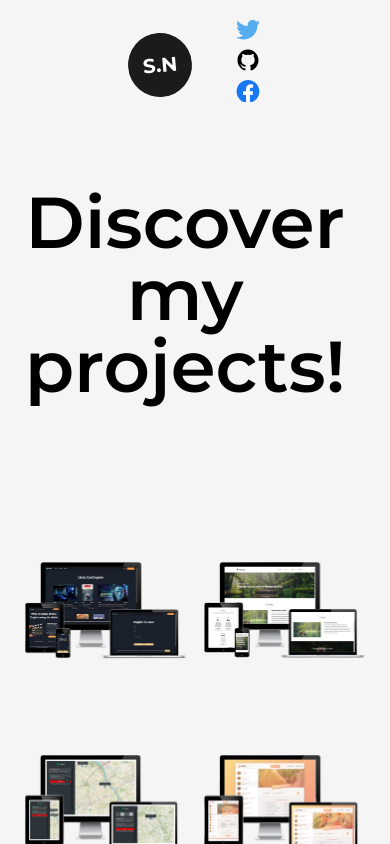
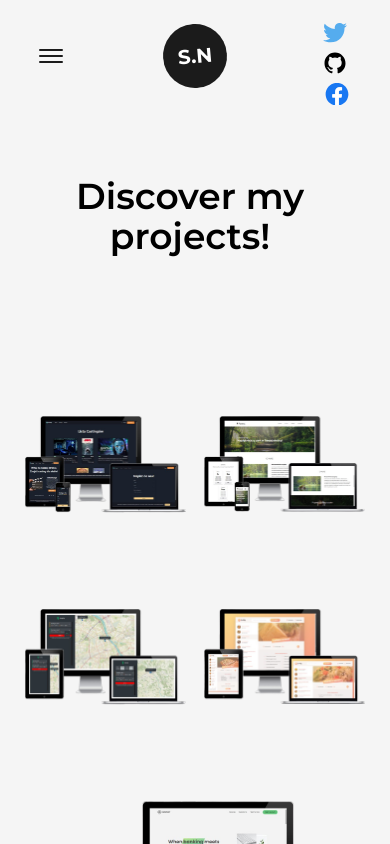
Before and after one commit to sporthq/portfolio, a Next.js app: page /projects in a window 390 px wide. Shown: the top 844 px of the page. Built offline with nearby package versions, Linux system fonts and the light colour scheme.

Commit message:
test on view

```diff
--- a/src/components/NavBar.js
+++ b/src/components/NavBar.js
@@ -1,5 +1,5 @@
 import Link from 'next/link';
-import React, {useState} from 'react';
+import React, { useState } from 'react';
 import Logo from './Logo';
 import { useRouter } from 'next/router';
 import { TwitterIcon, FaceBookIcon, GithubIcon } from './Icons';
@@ -23,17 +23,15 @@ const CustomLink = ({ href, title, className = '' }) => {
 const NavBar = () => {
 	const router = useRouter();
 
-
-	const [isOpen, setisOpen] = useState('')
-	function handleClick(){
-		setisOpen(!isOpen)
+	const [isOpen, setisOpen] = useState('');
+	function handleClick() {
+		setisOpen(!isOpen);
 	}
 	return (
 		<>
-
-<header className='w-full px-32 py-6 text-xl font-medium flex  items-center justify-between  lg:py-4  '>
-{/* <button
-        className=" flex-col justify-center items-center hidden lg:flex "
+			<header className='relative w-full px-32 py-6 text-xl font-medium flex  items-center justify-between  lg:pt-4 lg:justify-center '>
+				<button
+        className="absolute left-[10%] top-[50%] -translate-y-[50%] flex-col justify-center items-center hidden lg:flex "
         onClick={handleClick}
       >
         <span
@@ -51,13 +49,11 @@ const NavBar = () => {
             isOpen ? "-rotate-45 -translate-y-1" : "translate-y-0.5"
           } `}
         ></span>
-      </button> */}
+      </button>
 				<div className=''>
 					<Logo />
 				</div>
-				<div className='md:hidden  '
-
-				>
+				<div className='lg:hidden  '>
 					<nav className=' absolute left-[50%] translate-x-[-50%]'>
 						<CustomLink href='/' title='Home' className='mr-4 ' />
 						<CustomLink href='/about' title='About' className='mx-4' />
@@ -65,23 +61,21 @@ const NavBar = () => {
 
 						{/* <CustomLink href='/contact' title='Contact' className='ml-4' /> */}
 					</nav>
-
 				</div>
 
-
-				<nav className=' flex items-center justify-center flex-wrap lg:flex-col '>
+				<nav className=' flex items-center justify-center flex-wrap  lg:absolute lg:items-baseline lg:right-[10%] lg:top-[50%] -translate-y-[50%] xs:flex-col xs:right-[10%]   xs:mt-2'>
 					<motion.a
 						href='https://twitter.com/Seba1_01'
 						target={'_blank'}
-						className='w-6 mr-3 lg:mr-0 my-1 '
+						className='w-6 mr-3  my-1  xs:mr-0'
 						whileHover={{ y: -2 }}
 						whileTap={{ scale: 0.9 }}
 					>
-						<TwitterIcon></TwitterIcon>
+						<TwitterIcon className=''></TwitterIcon>
 					</motion.a>
 					<motion.a
 						href='https://github.com/sporthq'
-						className='w-6 mx-3 lg:mx-0 my-1'
+						className='w-6 mx-3 my-1 xs:mx-0'
 						target={'_blank'}
 						whileHover={{ y: -2 }}
 						whileTap={{ scale: 0.9 }}
@@ -90,7 +84,7 @@ const NavBar = () => {
 					</motion.a>
 					<motion.a
 						href='https://www.facebook.com/sebastian.nowak.75'
-						className='w-7 ml-3 lg:ml-0 my-1'
+						className='w-7 ml-3 my-1 xs:ml-0'
 						target={'_blank'}
 						whileHover={{ y: -2 }}
 						whileTap={{ scale: 0.9 }}
--- a/src/pages/index.js
+++ b/src/pages/index.js
@@ -57,7 +57,7 @@ export default function Home() {
 							<Image
 								src={profilePic}
 								alt='Developer while work'
-								className='w-full h-auto overflow-hidden lg:min-w-[300px]'
+								className='w-full h-auto overflow-hidden lg:max-w-[300px]'
 								priority
 							// 	sizes='
 							// (max-width: 768px) 100vw,
--- a/src/pages/projects.js
+++ b/src/pages/projects.js
@@ -56,7 +56,7 @@ const projects = () => {
 			<main className='w-full mb-16 flex flex-col items-center justify-center'>
 				<Layout className='' />
 				<AnimatedText
-					className='text-8xl  lg:text-7xl text-center font-semibold mb-24 py-16'
+					className='text-8xl  lg:text-4xl text-center font-semibold mb-24 py-16'
 					text='Discover my projects!'
 					fromBottom
 				/>
```
Lines whose indentation alone changed are shown as unchanged.
